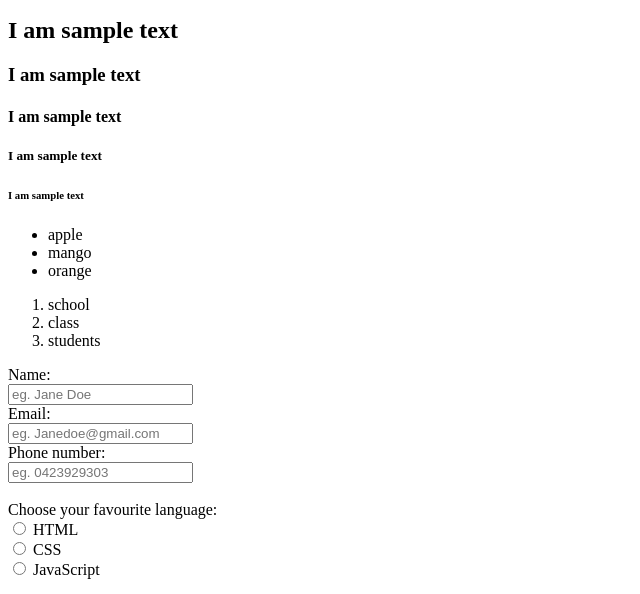
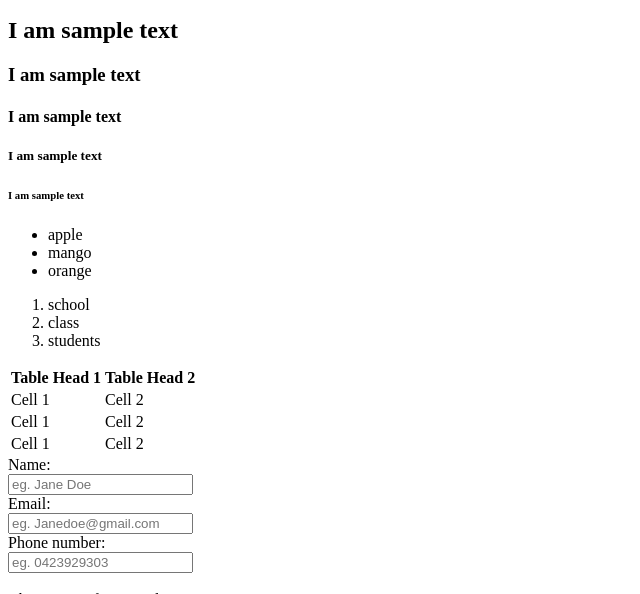
Before and after one commit to missessofiachan/HTML-Debrief, a plain HTML site: page index.html in a window 1280 px wide. Shown: the part 141-735 px from the top of the page, without its empty margins (0-640 px from the left). Drawn offline with Linux system fonts and the light colour scheme.

Commit message:
final commit

```diff
--- a/index.html
+++ b/index.html
@@ -27,6 +27,37 @@
         <li>students</li>
       </ol>
     </div>
+    <footer>
+    <a google.com target=”_blank” attribute“Click here to search google!” >
+
+         <table>
+        <thead>
+          <tr>
+            <th>Table Head 1</th>
+            <th>Table Head 2</th>
+
+          </tr>
+
+        </thead>
+          <tbody>
+            <tr>
+              <td>Cell 1</td>
+              <td>Cell 2</td>
+            </tr>
+            <tr>
+              <td>Cell 1</td>
+              <td>Cell 2</td>
+            </tr>
+            <tr>
+              <td>Cell 1</td>
+              <td>Cell 2</td>
+            </tr>
+
+          </tbody>
+           </table>
+
+
+      <footer>
     <form>
       <label for="name">Name:</label>
       <br>
@@ -63,6 +94,6 @@
       <br>
       <input type="submit" value="Submit">
     </form>
-main
+
   </body>
 </html>
```
